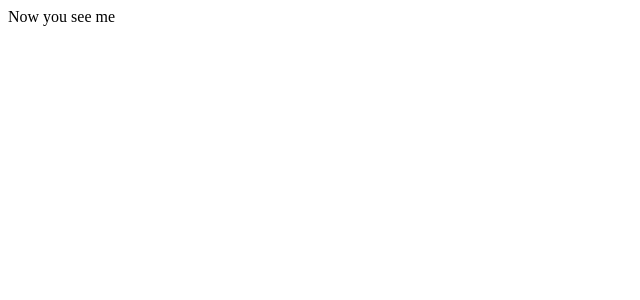
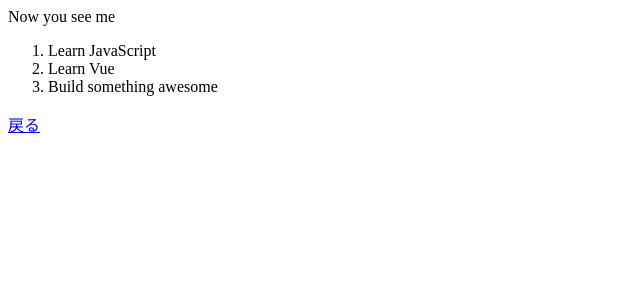
Before and after one commit to SoichiroAdachi/vue-study, a Nuxt app: page /conditionalsAndLoops in a window 1280 px wide. Shown: the top 300 px of the page, without its empty margins (0-640 px from the left). Built offline with nearby package versions, Linux system fonts and the light colour scheme.

Commit message:
ループ処理を追加

```diff
--- a/pages/conditionalsAndLoops.vue
+++ b/pages/conditionalsAndLoops.vue
@@ -1,14 +1,41 @@
 <template>
   <div>
     <span v-if="seen">Now you see me</span>
+    <div>
+      <ol>
+        <li v-for="list in lists" v-bind:key="list.key">
+          {{ list.value }}
+        </li>
+      </ol>
+    </div>
+    <Nuxt-link to="/"> 戻る </Nuxt-link>
   </div>
 </template>
 
 <script lang="ts">
 import { Vue, Component } from "vue-property-decorator";
 
+interface List {
+  key: string;
+  value: string;
+}
+
 @Component
 export default class ConditionalsAndLoopsComponent extends Vue {
-  seen: boolean = true;
+  private seen: boolean = true;
+  private lists: List[] = [
+    {
+      key: "1",
+      value: "Learn JavaScript",
+    },
+    {
+      key: "2",
+      value: "Learn Vue",
+    },
+    {
+      key: "3",
+      value: "Build something awesome",
+    },
+  ];
 }
 </script>
```
